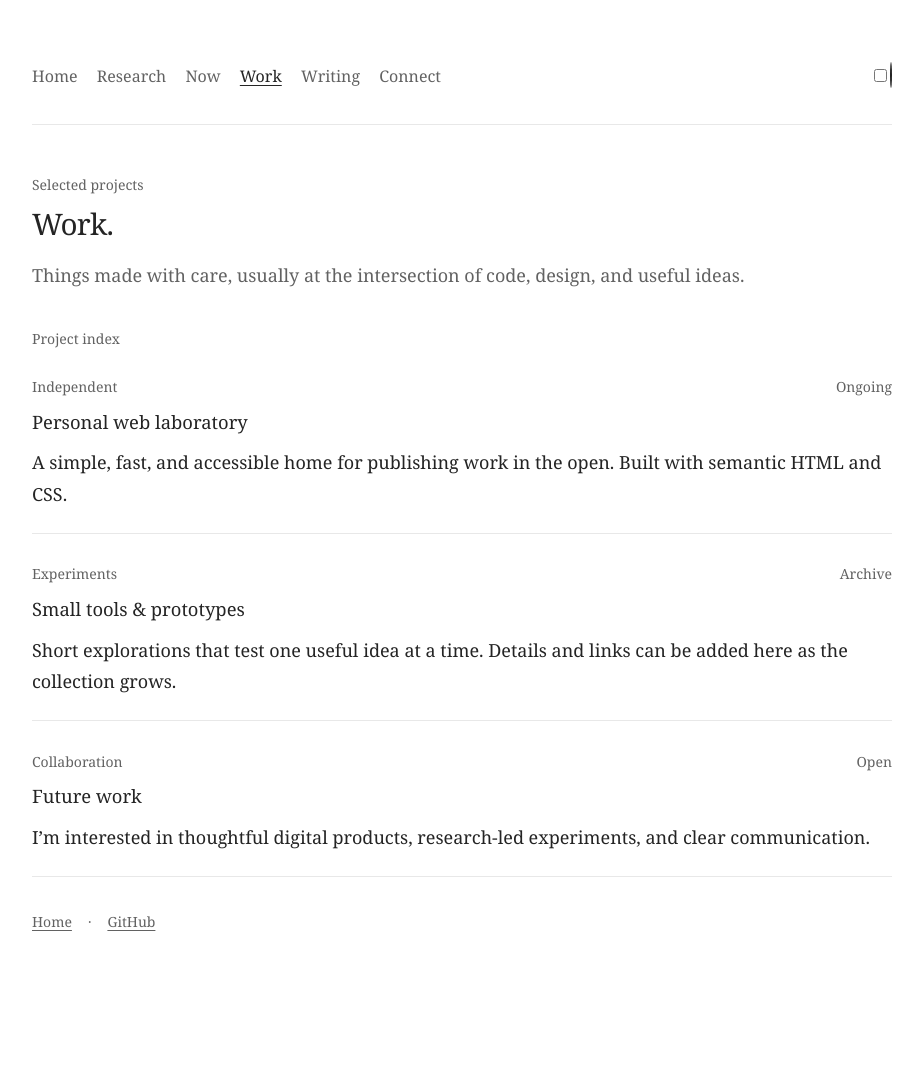
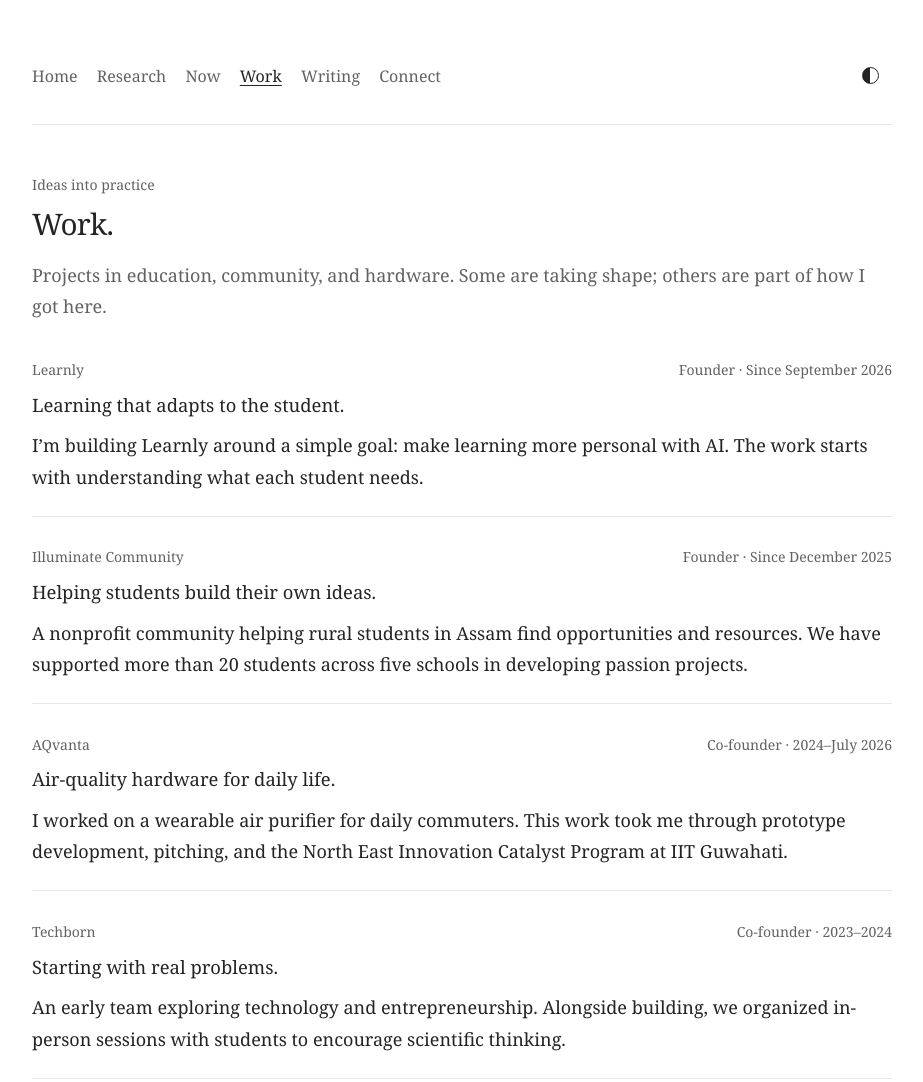
Before and after one commit to Samppujyaa/sampujya.com, a plain HTML site: page work.html in a window 1280 px wide. Shown: the top 1082 px of the page, without its empty margins (178-1101 px from the left). Before the commit the page ends 985 px from the top, so only its background shows below. Drawn offline with Linux system fonts and the light colour scheme.

Commit message:
Update work.html

```diff
--- a/work.html
+++ b/work.html
@@ -6,6 +6,7 @@
   <meta name="description" content="Selected work by Sampujya Prabal Saikia.">
   <meta name="color-scheme" content="light dark">
   <title>Work | Sampujya Prabal Saikia</title>
+  <script src="assets/theme.js"></script>
   <link rel="stylesheet" href="css/reset.css">
   <link rel="stylesheet" href="css/style.css">
   <link rel="icon" href="assets/images/favicon.svg" type="image/svg+xml">
@@ -22,14 +23,36 @@
         <a href="writing.html">Writing</a>
         <a href="contact.html">Connect</a>
       </nav>
-      <label class="theme-control" title="Switch between light and dark theme">
-        <input class="theme-switch" type="checkbox" role="switch" aria-label="Use alternate color theme">
+      <button class="theme-toggle" type="button" role="switch" aria-label="Dark theme" aria-checked="false" title="Switch theme" hidden>
         <span class="theme-icon" aria-hidden="true"></span>
-        <span class="visually-hidden">Switch color theme</span>
-      </label>
+      </button>
     </header>
     <main id="main" tabindex="-1" class="page">
-<header class="page-head"><div><p class="eyebrow">Selected projects</p><h1>Work.</h1></div><p class="lede">Things made with care, usually at the intersection of code, design, and useful ideas.</p></header><div class="content-grid"><p class="content-label">Project index</p><div class="prose"><article class="entry"><div class="entry-meta"><span>Independent</span><span>Ongoing</span></div><h2>Personal web laboratory</h2><p>A simple, fast, and accessible home for publishing work in the open. Built with semantic HTML and CSS.</p></article><article class="entry"><div class="entry-meta"><span>Experiments</span><span>Archive</span></div><h2>Small tools &amp; prototypes</h2><p>Short explorations that test one useful idea at a time. Details and links can be added here as the collection grows.</p></article><article class="entry"><div class="entry-meta"><span>Collaboration</span><span>Open</span></div><h2>Future work</h2><p>I’m interested in thoughtful digital products, research-led experiments, and clear communication.</p></article></div></div>
+      <header class="page-head">
+        <p class="eyebrow">Ideas into practice</p>
+        <h1>Work.</h1>
+        <p class="lede">Projects in education, community, and hardware. Some are taking shape; others are part of how I got here.</p>
+      </header>
+      <article class="entry">
+        <div class="entry-meta"><span>Learnly</span><span>Founder · Since September 2026</span></div>
+        <h2>Learning that adapts to the student.</h2>
+        <p>I’m building Learnly around a simple goal: make learning more personal with AI. The work starts with understanding what each student needs.</p>
+      </article>
+      <article class="entry">
+        <div class="entry-meta"><span>Illuminate Community</span><span>Founder · Since December 2025</span></div>
+        <h2>Helping students build their own ideas.</h2>
+        <p>A nonprofit community helping rural students in Assam find opportunities and resources. We have supported more than 20 students across five schools in developing passion projects.</p>
+      </article>
+      <article class="entry">
+        <div class="entry-meta"><span>AQvanta</span><span>Co-founder · 2024–July 2026</span></div>
+        <h2>Air-quality hardware for daily life.</h2>
+        <p>I worked on a wearable air purifier for daily commuters. This work took me through prototype development, pitching, and the North East Innovation Catalyst Program at IIT Guwahati.</p>
+      </article>
+      <article class="entry">
+        <div class="entry-meta"><span>Techborn</span><span>Co-founder · 2023–2024</span></div>
+        <h2>Starting with real problems.</h2>
+        <p>An early team exploring technology and entrepreneurship. Alongside building, we organized in-person sessions with students to encourage scientific thinking.</p>
+      </article>
     </main>
     <footer class="site-footer">
       <a href="index.html">Home</a>
```
